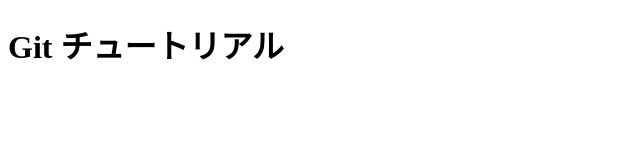
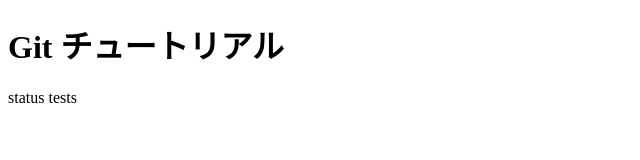
Before and after one commit to solgeo3960/git_tutorial, a plain HTML site: page index.html in a window 1280 px wide. Shown: the full height of the page, 0-640 px from the left. Drawn offline with Linux system fonts and the light colour scheme.

Commit message:
git status を追記

```diff
--- a/index.html
+++ b/index.html
@@ -9,6 +9,6 @@
 <body>
 
 <h1>Git チュートリアル</h1>
-
+<p> status tests</p>
 </body>
 </html>
```
